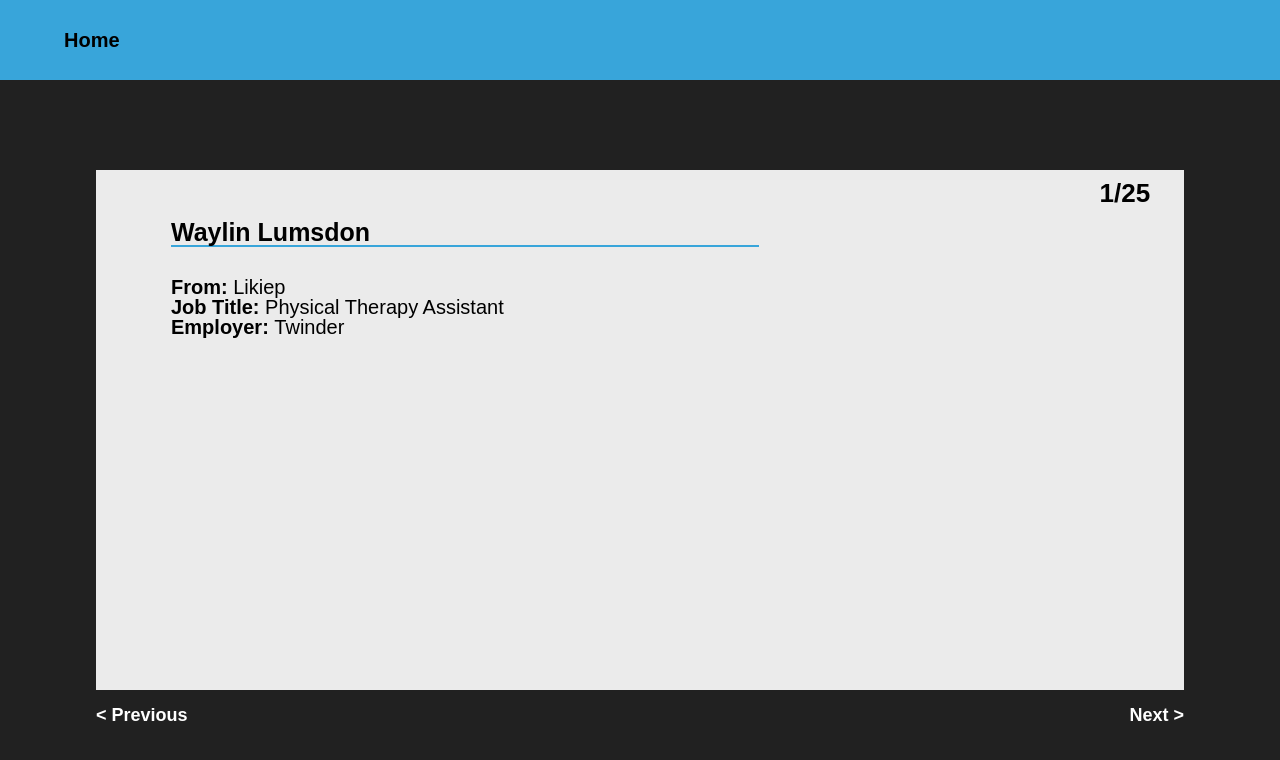
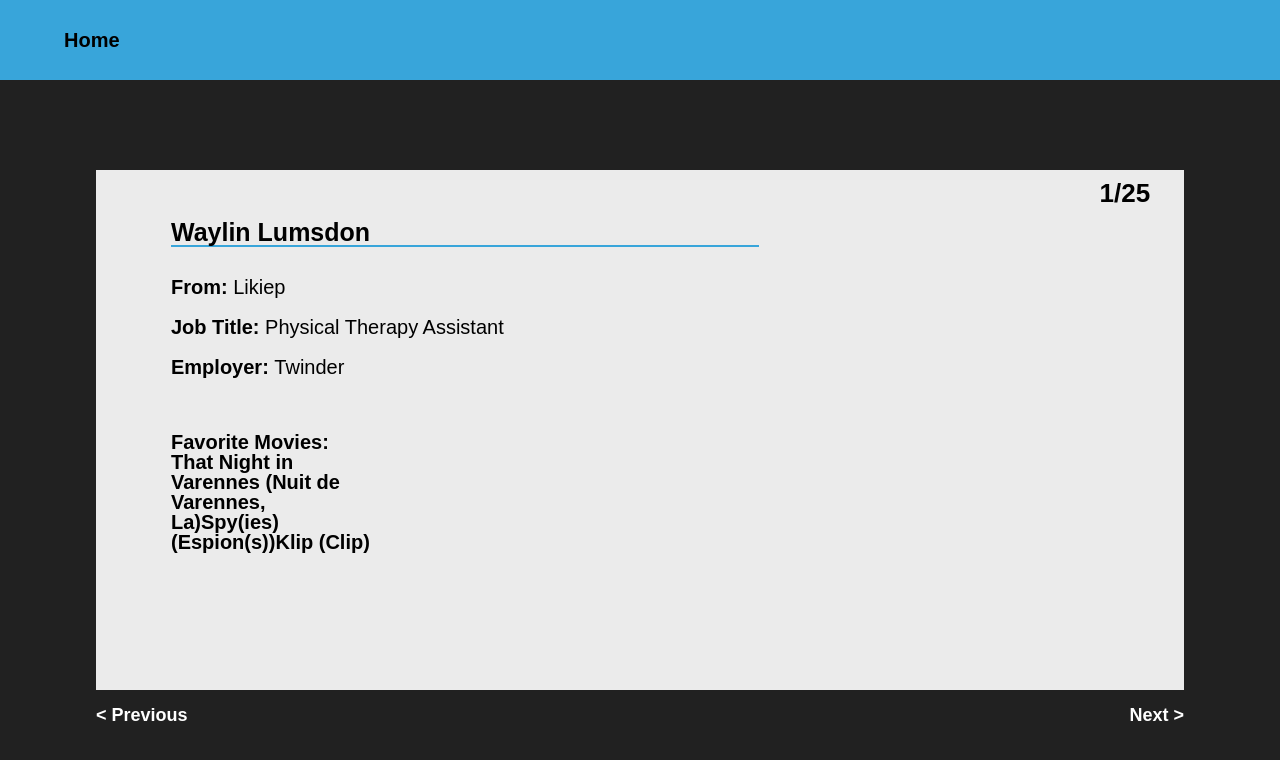
Before and after one commit to jeffnguyener/react-iii, a React (Create React App) app: page / in a window 1280 px wide. Shown: the top 760 px of the page. Built offline with nearby package versions, Linux system fonts and the light colour scheme.

Commit message:
update favorite movies

```diff
--- a/src/Components/Content/Content.css
+++ b/src/Components/Content/Content.css
@@ -41,3 +41,17 @@
 span {
     font-weight: 400;
 }
+
+.movies {
+    margin-top: 35px;
+    display: flex;
+    flex-direction: column;
+    font-size: 20px;
+    background: #ebebeb;
+    width: 200px;
+}
+
+.movies span {
+    display: flex;
+    flex-direction: column;
+}
--- a/src/Components/Content/Content.js
+++ b/src/Components/Content/Content.js
@@ -12,18 +12,18 @@ export default function Contents(props) {
                     <h1 id="username">{userData.name.first} {userData.name.last}
                     </h1>
                     <div className="from">
-                        <h1>From: <span>{userData.city}</span></h1>
-                        <h1>Job Title: <span>{userData.title}</span></h1>
-                        <h1>Employer: <span>{userData.employer}</span></h1>
+                        <h1>From: <span>{userData.city}</span></h1><br></br>
+                        <h1>Job Title: <span>{userData.title}</span></h1><br></br>
+                        <h1>Employer: <span>{userData.employer}</span></h1><br></br>
+                    </div>
+                    <div className="movies">
+                        <h1>Favorite Movies:</h1>
+                        <ul>{userData.favoriteMovies}</ul>
                     </div>
                 </div>
             </div>
         )
     });
-
-
-
-
 
     return (
         <div className="content-container">
```
